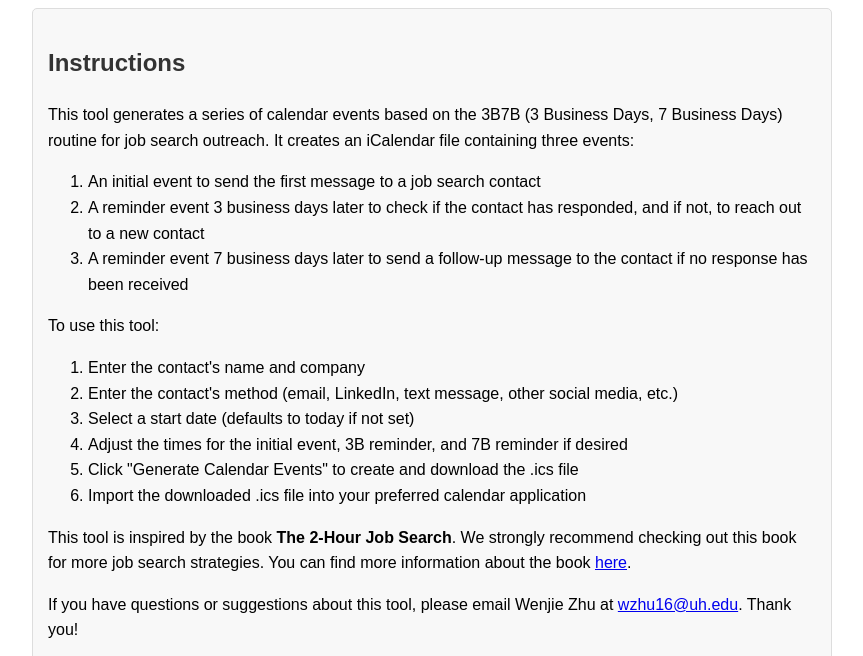
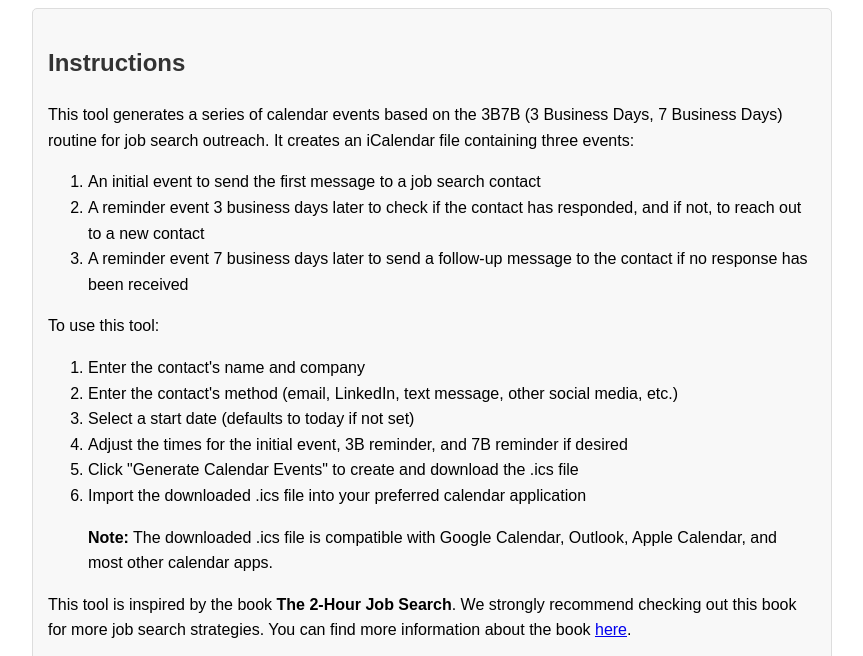
Before and after one commit to mrwenjie/jobseekingtools2hjs, a plain HTML site: page index.html in a window 1280 px wide. Shown: the part 106-762 px from the top of the page, without its empty margins (208-1071 px from the left). Drawn offline with nearby package versions, Linux system fonts and the light colour scheme.

Commit message:
Enhance instructions with .ics file compatibility info
Added note about .ics file compatibility with calendar apps.

```diff
--- a/index.html
+++ b/index.html
@@ -65,6 +65,7 @@
             <li>Adjust the times for the initial event, 3B reminder, and 7B reminder if desired</li>
             <li>Click "Generate Calendar Events" to create and download the .ics file</li>
             <li>Import the downloaded .ics file into your preferred calendar application</li>
+            <p><strong>Note:</strong> The downloaded .ics file is compatible with Google Calendar, Outlook, Apple Calendar, and most other calendar apps.</p>
         </ol>
         <p>This tool is inspired by the book <strong>The 2-Hour Job Search</strong>. We strongly recommend checking out this book for more job search strategies. You can find more information about the book <a href="https://2hourjobsearch.com/" target="_blank">here</a>.</p>
         <p>If you have questions or suggestions about this tool, please email Wenjie Zhu at <a href="mailto:wzhu16@uh.edu">wzhu16@uh.edu</a>. Thank you!</p>
```
